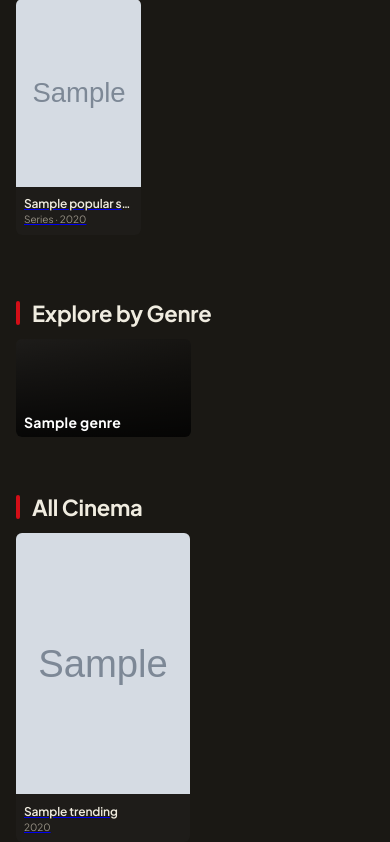
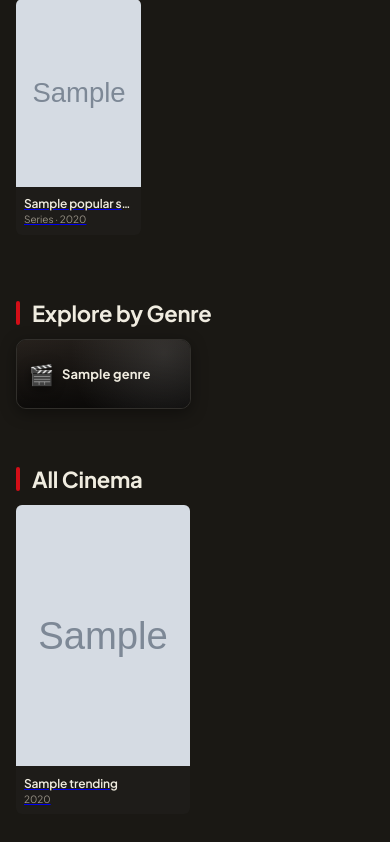
Before and after one commit to nssriraam/framecut, a Spring app: page /home in a window 390 px wide. Shown: the part 1821-2663 px from the top of the page. Run offline with Thymeleaf, Linux system fonts and the light colour scheme; the template is opened without the code that fills it: most values are stand-ins (such as "Sample title", 1, 10 or a date in 2020); grey boxes marked "Sample" are stand-in pictures; data that the repository does not hold is empty; some of the project's set-up classes (security, data sources, template engines, error pages and the like) are left out, and stand-ins take their place.

Commit message:
feat: optimize live search responsiveness, auto-sync trending releases, redesign genre tiles, and enable full hover card clickability

```diff
--- a/src/main/resources/static/css/main.css
+++ b/src/main/resources/static/css/main.css
@@ -806,11 +806,11 @@ body {
   to { opacity: 1; transform: translateY(0) scale(1); }
 }
 
-/* ===== GENRE TILES ===== */
+/* ===== MODERN EXPLORE BY GENRE SECTION ===== */
 .genre-grid {
   display: grid;
-  grid-template-columns: repeat(auto-fill, minmax(150px, 1fr));
-  gap: 12px;
+  grid-template-columns: repeat(auto-fill, minmax(185px, 1fr));
+  gap: 14px;
   padding: 0 2rem;
   max-width: 1600px;
   margin: 0 auto;
@@ -818,43 +818,136 @@ body {
 
 .genre-tile {
   position: relative;
-  aspect-ratio: 16/9;
-  border-radius: 6px;
+  min-height: 84px;
+  border-radius: 10px;
   overflow: hidden;
   cursor: pointer;
   text-decoration: none;
-  transition: var(--transition);
-}
-
-.genre-tile:hover { transform: scale(1.04); box-shadow: 0 10px 30px rgba(0,0,0,0.5); }
+  border: 1px solid rgba(255, 255, 255, 0.1);
+  box-shadow: 0 4px 16px rgba(0, 0, 0, 0.4);
+  transition: transform 0.28s cubic-bezier(0.16, 1, 0.3, 1),
+              box-shadow 0.28s ease,
+              border-color 0.28s ease;
+  display: flex;
+  align-items: center;
+}
+
+.genre-tile:hover {
+  transform: translateY(-4px) scale(1.02);
+  border-color: rgba(255, 255, 255, 0.3);
+  box-shadow: 0 16px 36px rgba(0, 0, 0, 0.7), 0 0 24px rgba(211, 14, 23, 0.35);
+  z-index: 2;
+}
 
 .genre-tile-bg {
   position: absolute;
   inset: 0;
-  background: linear-gradient(135deg, #2a2825, #1a1814);
-  background-size: cover;
-  background-position: center;
-  transition: transform 0.4s ease;
-}
-
-.genre-tile:hover .genre-tile-bg { transform: scale(1.1); }
+  background: linear-gradient(135deg, #2b2520 0%, #151311 100%);
+  transition: transform 0.4s ease, filter 0.3s ease;
+}
+
+.genre-tile:hover .genre-tile-bg {
+  transform: scale(1.08);
+  filter: brightness(1.18);
+}
 
 .genre-tile-overlay {
   position: absolute;
   inset: 0;
-  background: linear-gradient(to top, rgba(0,0,0,0.8) 0%, rgba(0,0,0,0.3) 100%);
+  background: radial-gradient(circle at 85% 20%, rgba(255,255,255,0.12) 0%, transparent 60%),
+              linear-gradient(to top, rgba(0,0,0,0.65) 0%, rgba(0,0,0,0.1) 100%);
+}
+
+.genre-tile-glow {
+  position: absolute;
+  top: 0;
+  left: 0;
+  right: 0;
+  height: 2px;
+  background: linear-gradient(90deg, transparent, rgba(255,255,255,0.4), transparent);
+  opacity: 0;
+  transition: opacity 0.3s ease;
+}
+
+.genre-tile:hover .genre-tile-glow {
+  opacity: 1;
+}
+
+.genre-tile-content {
+  position: relative;
+  z-index: 2;
+  display: flex;
+  align-items: center;
+  gap: 0.75rem;
+  padding: 0.85rem 1rem;
+  width: 100%;
+}
+
+.genre-tile-icon {
+  font-size: 24px;
+  line-height: 1;
+  flex-shrink: 0;
+  filter: drop-shadow(0 2px 6px rgba(0,0,0,0.6));
+  transition: transform 0.3s cubic-bezier(0.34, 1.56, 0.64, 1);
+}
+
+.genre-tile:hover .genre-tile-icon {
+  transform: scale(1.2) rotate(-3deg);
+}
+
+.genre-tile-info {
+  display: flex;
+  flex-direction: column;
+  min-width: 0;
 }
 
 .genre-tile-name {
-  position: absolute;
-  bottom: 0.6rem;
-  left: 0.75rem;
   font-family: 'Plus Jakarta Sans', sans-serif;
   font-size: 14px;
   font-weight: 700;
-  letter-spacing: 0.02em;
-  color: white;
-}
+  letter-spacing: 0.01em;
+  color: #f0ece0;
+  white-space: nowrap;
+  overflow: hidden;
+  text-overflow: ellipsis;
+  line-height: 1.25;
+}
+
+.genre-tile-sub {
+  font-family: 'Plus Jakarta Sans', sans-serif;
+  font-size: 11px;
+  font-weight: 500;
+  color: rgba(240, 236, 224, 0.55);
+  margin-top: 2px;
+  transition: color 0.2s ease, transform 0.2s ease;
+}
+
+.genre-tile:hover .genre-tile-sub {
+  color: var(--red);
+  transform: translateX(2px);
+}
+
+/* Individual Genre Palette Gradients */
+.genre-tile[data-genre*="action"] .genre-tile-bg { background: linear-gradient(135deg, #dc2626 0%, #7f1d1d 60%, #1c0505 100%); }
+.genre-tile[data-genre*="adventure"] .genre-tile-bg { background: linear-gradient(135deg, #059669 0%, #064e3b 60%, #022018 100%); }
+.genre-tile[data-genre*="animation"] .genre-tile-bg { background: linear-gradient(135deg, #ec4899 0%, #7c3aed 60%, #20053d 100%); }
+.genre-tile[data-genre*="comedy"] .genre-tile-bg { background: linear-gradient(135deg, #f59e0b 0%, #b45309 60%, #260f01 100%); }
+.genre-tile[data-genre*="crime"] .genre-tile-bg { background: linear-gradient(135deg, #64748b 0%, #334155 60%, #090d16 100%); }
+.genre-tile[data-genre*="documentary"] .genre-tile-bg { background: linear-gradient(135deg, #ea580c 0%, #7c2d12 60%, #1f0701 100%); }
+.genre-tile[data-genre*="drama"] .genre-tile-bg { background: linear-gradient(135deg, #8b5cf6 0%, #581c87 60%, #1b032d 100%); }
+.genre-tile[data-genre*="family"] .genre-tile-bg,
+.genre-tile[data-genre*="kids"] .genre-tile-bg { background: linear-gradient(135deg, #06b6d4 0%, #0284c7 60%, #041f33 100%); }
+.genre-tile[data-genre*="fantasy"] .genre-tile-bg { background: linear-gradient(135deg, #a855f7 0%, #6b21a8 60%, #1e0333 100%); }
+.genre-tile[data-genre*="history"] .genre-tile-bg { background: linear-gradient(135deg, #d97706 0%, #78350f 60%, #291202 100%); }
+.genre-tile[data-genre*="horror"] .genre-tile-bg { background: linear-gradient(135deg, #b91c1c 0%, #450a0a 60%, #0d0101 100%); }
+.genre-tile[data-genre*="music"] .genre-tile-bg { background: linear-gradient(135deg, #f43f5e 0%, #a21caf 60%, #2e0433 100%); }
+.genre-tile[data-genre*="mystery"] .genre-tile-bg { background: linear-gradient(135deg, #0d9488 0%, #115e59 60%, #03211f 100%); }
+.genre-tile[data-genre*="romance"] .genre-tile-bg { background: linear-gradient(135deg, #fb7185 0%, #be123c 60%, #3b0213 100%); }
+.genre-tile[data-genre*="sci-fi"] .genre-tile-bg,
+.genre-tile[data-genre*="science"] .genre-tile-bg { background: linear-gradient(135deg, #0ea5e9 0%, #1e40af 60%, #05143b 100%); }
+.genre-tile[data-genre*="thriller"] .genre-tile-bg { background: linear-gradient(135deg, #ef4444 0%, #991b1b 60%, #240303 100%); }
+.genre-tile[data-genre*="war"] .genre-tile-bg { background: linear-gradient(135deg, #84cc16 0%, #3f6212 60%, #132103 100%); }
+.genre-tile[data-genre*="western"] .genre-tile-bg { background: linear-gradient(135deg, #d97706 0%, #854d0e 60%, #241402 100%); }
 
 /* ===== SKELETON LOADING ===== */
 .skeleton {
@@ -1124,6 +1217,7 @@ footer .footer-logo span { color: var(--red); }
   border: 1px solid rgba(255, 255, 255, 0.12);
   border-radius: 8px;
   overflow: hidden;
+  cursor: pointer;
   box-shadow: 0 20px 48px rgba(0, 0, 0, 0.95), 0 0 0 1px rgba(211, 14, 23, 0.35);
   opacity: 0;
   visibility: hidden;
@@ -1548,10 +1642,21 @@ footer .footer-logo span { color: var(--red); }
     gap: 8px;
     padding: 0 1rem;
   }
+  .genre-tile {
+    min-height: 70px;
+  }
+  .genre-tile-content {
+    padding: 0.65rem 0.75rem;
+    gap: 0.5rem;
+  }
+  .genre-tile-icon {
+    font-size: 20px;
+  }
   .genre-tile-name {
-    font-size: 14px;
-    bottom: 0.4rem;
-    left: 0.5rem;
+    font-size: 13px;
+  }
+  .genre-tile-sub {
+    display: none;
   }
 
   /* Hero adjustments */
--- a/src/main/resources/static/js/main.js
+++ b/src/main/resources/static/js/main.js
@@ -111,11 +111,16 @@ document.querySelectorAll('.row-arrow').forEach(btn => {
   if (!input || !results) return;
 
   let debounceTimer;
-  let currentRequest = null;
+  let abortController = null;
 
   input.addEventListener('input', () => {
     const q = input.value.trim();
     clearTimeout(debounceTimer);
+
+    if (abortController) {
+      abortController.abort();
+      abortController = null;
+    }
 
     if (q.length < 2) {
       results.classList.remove('show');
@@ -124,8 +129,11 @@ document.querySelectorAll('.row-arrow').forEach(btn => {
     }
 
     debounceTimer = setTimeout(async () => {
+      abortController = new AbortController();
       try {
-        const res = await fetch(`/api/search/autocomplete?q=${encodeURIComponent(q)}`);
+        const res = await fetch(`/api/search/autocomplete?q=${encodeURIComponent(q)}`, {
+          signal: abortController.signal
+        });
         const data = await res.json();
 
         if (!data.length) {
@@ -149,9 +157,11 @@ document.querySelectorAll('.row-arrow').forEach(btn => {
 
         results.classList.add('show');
       } catch (e) {
-        console.error('Autocomplete error:', e);
+        if (e.name !== 'AbortError') {
+          console.error('Autocomplete error:', e);
+        }
       }
-    }, 300);
+    }, 200);
   });
 
   // Enter key → search page
@@ -443,6 +453,18 @@ document.addEventListener('DOMContentLoaded', () => {
     }, 200);
   });
 
+  // Clicking anywhere on the hover card navigates directly to the movie/show page
+  hoverCard.addEventListener('click', (e) => {
+    const targetAnchor = e.target.closest('a');
+    if (targetAnchor && targetAnchor.getAttribute('href') && targetAnchor.getAttribute('href') !== '#') {
+      return; // Link handles standard click
+    }
+    const href = playBtn.getAttribute('href');
+    if (href && href !== '#' && href !== '') {
+      window.location.href = href;
+    }
+  });
+
   window.addEventListener('scroll', () => {
     if (activeCard) hidePreview();
   }, { passive: true });
--- a/src/main/resources/templates/home.html
+++ b/src/main/resources/templates/home.html
@@ -220,17 +220,49 @@
     </section>
 
     <!-- ===== EXPLORE BY GENRE ===== -->
-    <section class="section">
+    <section class="section" id="genres-section">
       <div class="section-header">
         <h2 class="section-title">Explore by Genre</h2>
       </div>
       <div class="genre-grid container">
         <a th:each="genre : ${genres}"
            th:href="@{/genres/{g}(g=${genre})}"
-           class="genre-tile">
+           class="genre-tile"
+           th:attr="data-genre=${#strings.toLowerCase(genre)}">
           <div class="genre-tile-bg"></div>
           <div class="genre-tile-overlay"></div>
-          <span class="genre-tile-name" th:text="${genre}">Genre</span>
+          <div class="genre-tile-glow"></div>
+          <div class="genre-tile-content">
+            <span class="genre-tile-icon" th:switch="${#strings.toLowerCase(genre)}">
+              <span th:case="'action'">⚡</span>
+              <span th:case="'action & adventure'">🏹</span>
+              <span th:case="'adventure'">🧭</span>
+              <span th:case="'animation'">🎨</span>
+              <span th:case="'comedy'">🎭</span>
+              <span th:case="'crime'">🕶️</span>
+              <span th:case="'documentary'">📽️</span>
+              <span th:case="'drama'">👑</span>
+              <span th:case="'family'">🎈</span>
+              <span th:case="'fantasy'">🔮</span>
+              <span th:case="'history'">🏛️</span>
+              <span th:case="'horror'">💀</span>
+              <span th:case="'kids'">🎠</span>
+              <span th:case="'music'">🎵</span>
+              <span th:case="'mystery'">🔍</span>
+              <span th:case="'romance'">💖</span>
+              <span th:case="'science fiction'">🚀</span>
+              <span th:case="'sci-fi & fantasy'">🛸</span>
+              <span th:case="'thriller'">🔥</span>
+              <span th:case="'war'">⚔️</span>
+              <span th:case="'war & politics'">🛡️</span>
+              <span th:case="'western'">🤠</span>
+              <span th:case="*">🎬</span>
+            </span>
+            <div class="genre-tile-info">
+              <span class="genre-tile-name" th:text="${genre}">Genre</span>
+              <span class="genre-tile-sub">Explore collection →</span>
+            </div>
+          </div>
         </a>
       </div>
     </section>
```
Also changed, not shown: src/main/java/com/framecut/repository/MovieRepository.java (+5 -3 lines), src/main/java/com/framecut/scheduler/TmdbSyncScheduler.java (+49 -35 lines), src/main/java/com/framecut/service/MovieService.java (+14 -2 lines), src/main/java/com/framecut/service/TmdbService.java (+52 -2 lines).
